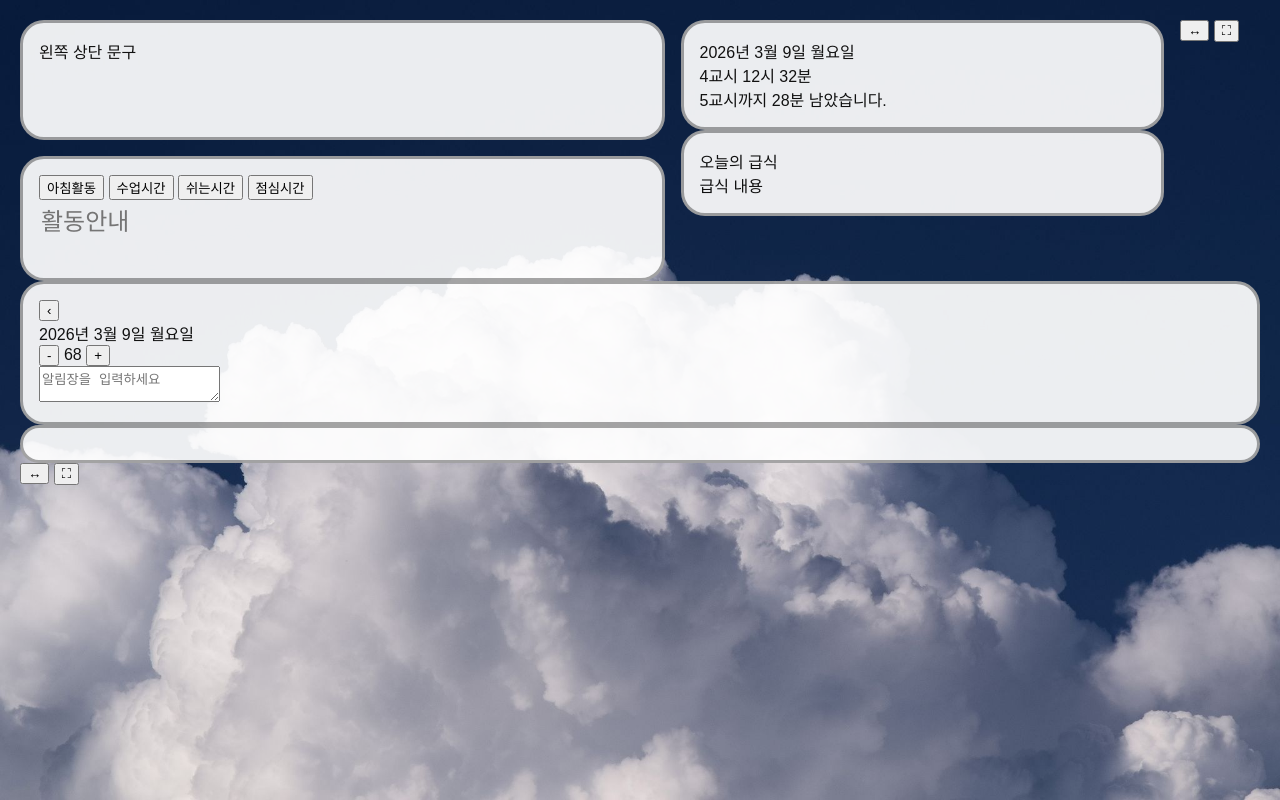
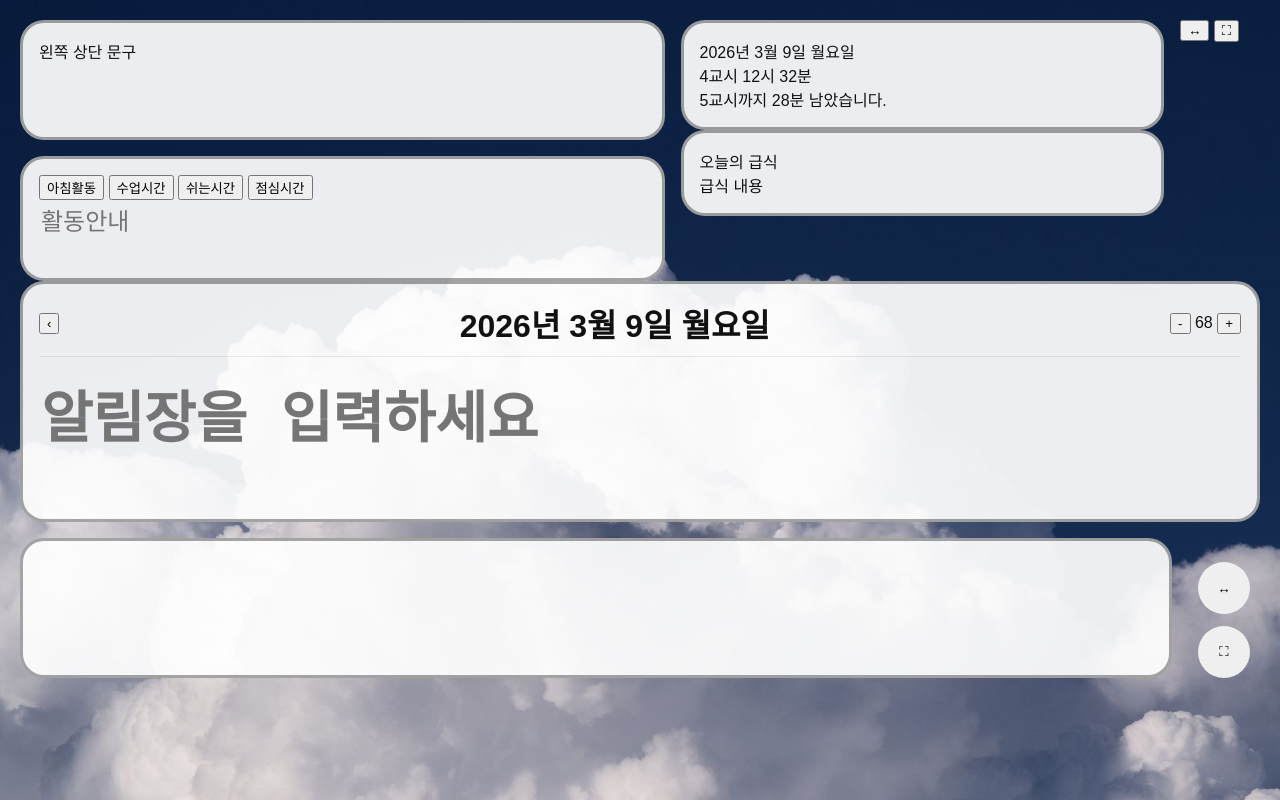
Before and after one commit to pilsoluv/Happy, a plain HTML site: page index.html in a window 1280 px wide. Drawn offline with Linux system fonts and the light colour scheme.

Commit message:
Update style.css

```diff
--- a/style.css
+++ b/style.css
@@ -82,3 +82,88 @@ body{
   border-radius:50%;
   border:none;
 }
+
+.page2{
+  display:grid;
+  grid-template-rows: 1fr 140px;
+  gap:16px;
+  height:100%;
+}
+
+.page2-top{
+  min-height:0;
+  display:flex;
+  flex-direction:column;
+  padding:16px;
+}
+
+.notice-board-header{
+  display:grid;
+  grid-template-columns:auto 1fr auto;
+  align-items:center;
+  gap:12px;
+  padding-bottom:10px;
+  border-bottom:1px solid rgba(0,0,0,0.08);
+}
+
+.notice-date-text{
+  text-align:center;
+  font-size:32px;
+  font-weight:900;
+}
+
+.notice-board-textarea{
+  flex:1;
+  width:100%;
+  border:none;
+  outline:none;
+  resize:none;
+  background:transparent;
+  font-size:56px;
+  font-weight:700;
+  margin-top:14px;
+}
+
+.page2-bottom{
+  display:grid;
+  grid-template-columns: 1fr 72px;
+  gap:16px;
+  min-height:0;
+}
+
+.student-area{
+  min-height:0;
+  padding:12px;
+}
+
+.student-grid{
+  height:100%;
+  display:grid;
+  grid-template-columns:repeat(7,1fr);
+  gap:12px 14px;
+  align-content:stretch;
+}
+
+.student-btn{
+  min-height:56px;
+  font-size:26px;
+  font-weight:900;
+  border:none;
+  border-radius:14px;
+  background:rgba(255,255,255,0.95);
+}
+
+.page2-buttons{
+  display:flex;
+  flex-direction:column;
+  justify-content:end;
+  align-items:center;
+  gap:12px;
+}
+
+.page2-buttons button{
+  width:52px;
+  height:52px;
+  border:none;
+  border-radius:50%;
+}
```
